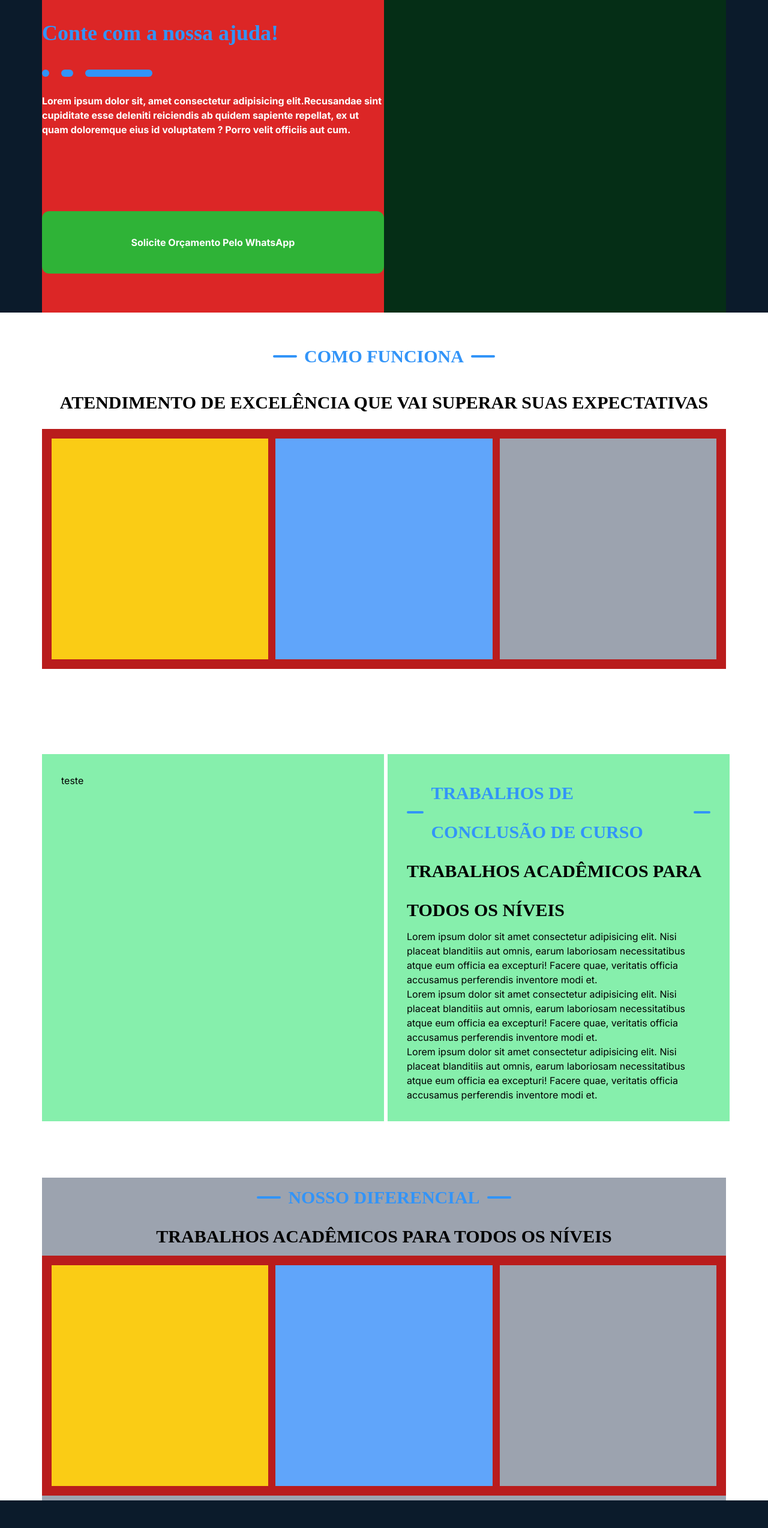
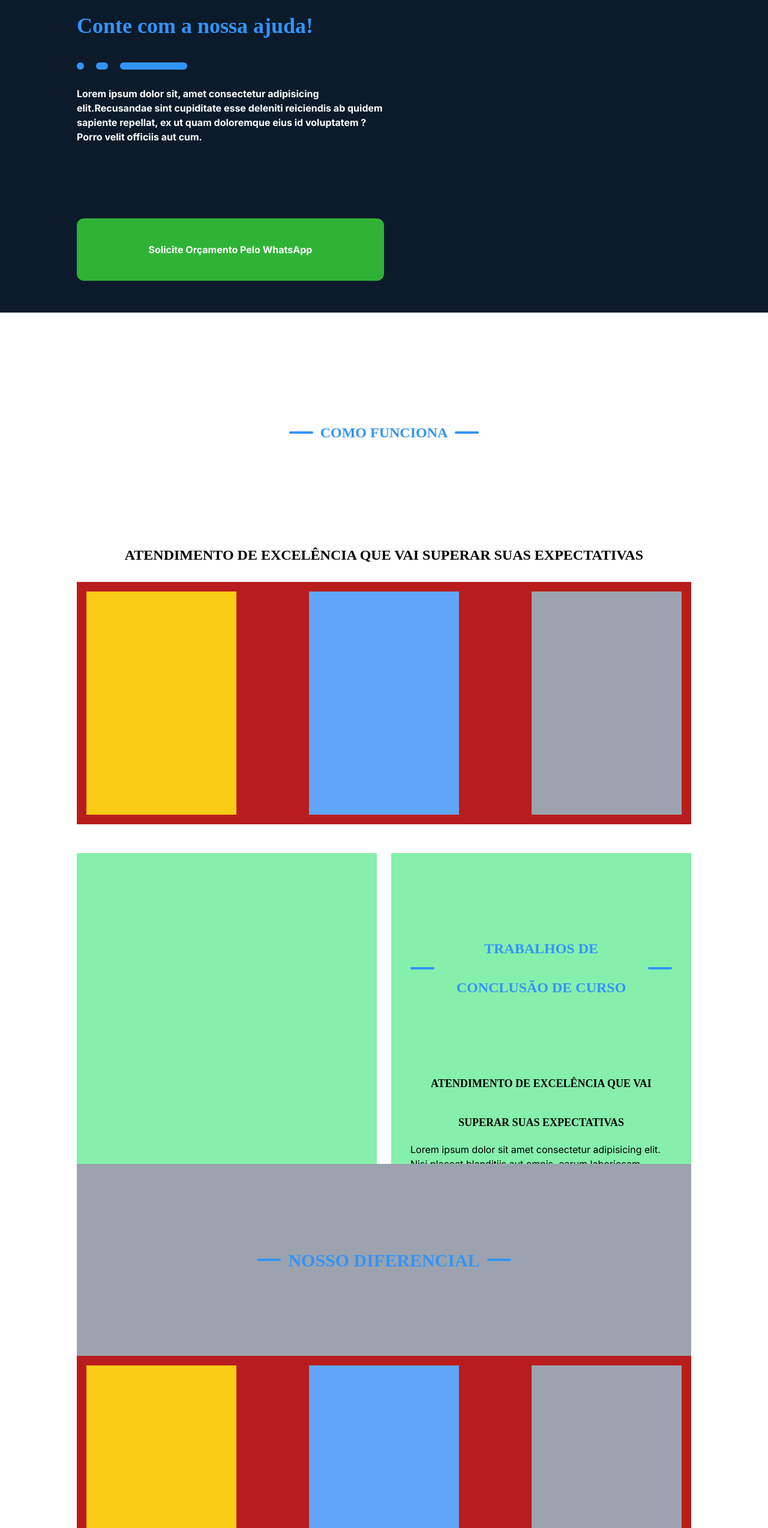
Before and after one commit to MathMendesReis/passei-batido, a Next.js app: page / in a window 1280 px wide. Shown: the part 119-2666 px from the top of the page at 60% size. Built offline with nearby package versions, Linux system fonts and the light colour scheme.

Commit message:
feat:melhorei codigo dos titles e paragraphs

```diff
--- a/src/app/(home)/page.tsx
+++ b/src/app/(home)/page.tsx
@@ -1,59 +1,68 @@
 import React from 'react';
-import TitleWithDescription from '../components/titleWithDescription';
+import { TitleWithBars } from '@/app/components/titleWithDescription/index'
+import BarDefault from '../components/BarDefault';
 
 export default function Home() {
   const lorem = ' Lorem ipsum dolor sit, amet consectetur adipisicing elit.Recusandae sint cupiditate esse deleniti reiciendis ab quidem sapiente repellat, ex ut quam doloremque eius id voluptatem ? Porro velit officiis aut cum.';
 
   return (
     <main className='flex min-h-screen flex-col items-center justify-start'>
-      <section className='w-full min-h-[40rem] bg-[#0B1B2B] flex items-center justify-center '>
-        <div className='w-[1140px] bg-red-600 flex items-center justify-center'>
-          <div className=' min-h-[40rem] w-[36.25rem] flex flex-col gap-3 justify-center'>
+      <header className='w-full min-h-[40rem] bg-[#0B1B2B] flex lg:flex-row items-center justify-center flex-col'>
+        <div className='w-full lg:w-[1024px] flex items-center justify-center flex-wrap lg:flex-nowrap'>
+          <div className=' min-h-[40rem] w-full lg:w-[36.25rem] flex flex-col gap-3 justify-center'>
             <h1 className="w-full text-white text-4xl font-bold font-['Poppins'] leading-[65px]">Precisa comprar seu TCC?</h1>
             <h2 className="w-full  text-[#3294F8] text-4xl font-bold font-['Poppins'] leading-[65px]">Conte com a nossa ajuda!</h2>
+
             <div className='h-3 flex gap-5 my-4'>
-              <div className='h-3 w-3 bg-[#3294F8] rounded-md' />
-              <div className='h-3 w-5 bg-[#3294F8] rounded-md' />
-              <div className='h-3 w-28 bg-[#3294F8] rounded-md' />
+              <BarDefault width={'w-3'} />
+              <BarDefault width={'w-5'} />
+              <BarDefault width={'w-28'}/>
             </div>
             <p className='text-white text-base font-bold leading-6'>{lorem}</p>
             <button className=' bg-[#2FB337] w-full py-8 mt-28 rounded-xl'>
               <span className='text-white font-bold leading-10'>Solicite Orçamento Pelo WhatsApp</span>
             </button>
           </div>
-          <div className=' h-[40rem] w-[36.25rem] bg-green-950'>
-
+          <div className=' h-[40rem] lg:w-[36.25rem] w-full'>
           </div>
         </div>
-      </section>
+      </header>
       <section className=' w-full flex items-center justify-center gap-3 py-10 flex-col p-4'>
-        <TitleWithDescription title='como funciona' paragraph='atendimento de excelência que vai superar suas expectativas' />
-
-        <section className='w-[1140px] bg-red-700 min-h-[25rem] p-4 grid grid-cols-3 justify-items-stretch gap-3 mb-2'>
-          <div className=' col-start-1 col-end-2 w-full bg-yellow-400' />
-          <div className=' col-start-2 col-end-3 w-full bg-blue-400' />
-          <div className=' col-start-3 col-end-4 w-full bg-gray-400' />
+        <TitleWithBars.Root>
+          <TitleWithBars.Bar />
+          <TitleWithBars.Title text='Como funciona' fontSize='text-2xl' />
+          <TitleWithBars.Bar />
+        </TitleWithBars.Root>
+        <TitleWithBars.Paragraph text='atendimento de excelência que vai superar suas expectativas'fontSize='text-2xl' />
+        <section className='w-full lg:w-[1024px] bg-red-700 min-h-[25rem] p-4 flex gap-3 mb-2 flex-wrap items-center justify-between'>
+          <div className=' h-[372px] w-[250px] bg-yellow-400' />
+          <div className=' h-[372px] w-[250px] bg-blue-400' />
+          <div className=' h-[372px] w-[250px] bg-gray-400' />
         </section>
       </section>
-      <section className='w-[1140px] grid grid-cols-2 h-[800px] gap-3 content-center justify-items-stretch'>
-        <div className='bg-green-300 p-8 w-[570px]'>
-          <h1>teste</h1>
+      <section className='lg:w-[1024px] w-full flex flex-wrap gap-3 justify-between items-center h-[518px]'>
+        <div className='bg-green-300 p-8 h-[518px] w-[500px]'>
         </div>
-        <div className='bg-green-300 p-8 w-[570px] '>
-          <TitleWithDescription title='Trabalhos de conclusão de curso' paragraph='Trabalhos Acadêmicos
-para todos os níveis'/>
-          <p>Lorem ipsum dolor sit amet consectetur adipisicing elit. Nisi placeat blanditiis aut omnis, earum laboriosam necessitatibus atque eum officia ea excepturi! Facere quae, veritatis officia accusamus perferendis inventore modi et.</p>
-          <p>Lorem ipsum dolor sit amet consectetur adipisicing elit. Nisi placeat blanditiis aut omnis, earum laboriosam necessitatibus atque eum officia ea excepturi! Facere quae, veritatis officia accusamus perferendis inventore modi et.</p>
-          <p>Lorem ipsum dolor sit amet consectetur adipisicing elit. Nisi placeat blanditiis aut omnis, earum laboriosam necessitatibus atque eum officia ea excepturi! Facere quae, veritatis officia accusamus perferendis inventore modi et.</p>
+        <div className='bg-green-300 p-8 w-[500px] h-[518px] '>
+          <TitleWithBars.Root>
+            <TitleWithBars.Bar />
+            <TitleWithBars.Title text='Trabalhos de conclusão de curso' fontSize='text-2xl' />
+            <TitleWithBars.Bar />
+          </TitleWithBars.Root>
+          <TitleWithBars.Paragraph text='atendimento de excelência que vai superar suas expectativas' fontSize='text-lg'/>
+          <p className='text-base'>Lorem ipsum dolor sit amet consectetur adipisicing elit. Nisi placeat blanditiis aut omnis, earum laboriosam necessitatibus atque eum officia ea excepturi! Facere quae, veritatis officia accusamus perferendis inventore modi et.</p>
         </div>
       </section>
-      <section className='bg-gray-400 w-[1140px] flex flex-col items-center'>
-        <TitleWithDescription title=' Nosso diferencial ' paragraph='Trabalhos Acadêmicos
-para todos os níveis'/>
-        <section className='w-[1140px] bg-red-700 min-h-[25rem] p-4 grid grid-cols-3 justify-items-stretch gap-3 mb-2'>
-          <div className=' col-start-1 col-end-2 w-full bg-yellow-400' />
-          <div className=' col-start-2 col-end-3 w-full bg-blue-400' />
-          <div className=' col-start-3 col-end-4 w-full bg-gray-400' />
+      <section className='bg-gray-400 w-[1024px] flex flex-col items-center'>
+        <TitleWithBars.Root>
+          <TitleWithBars.Bar />
+          <TitleWithBars.Title text='nosso diferencial' />
+          <TitleWithBars.Bar />
+        </TitleWithBars.Root>
+        <section className='w-full lg:w-[1024px] bg-red-700 min-h-[25rem] p-4 flex gap-3 mb-2 flex-wrap items-center justify-between'>
+          <div className=' h-[372px] w-[250px] bg-yellow-400' />
+          <div className=' h-[372px] w-[250px] bg-blue-400' />
+          <div className=' h-[372px] w-[250px] bg-gray-400' />
         </section>
       </section>
       <footer className='w-full min-h-[1339.47px] bg-[#0B1B2B] flex items-center justify-center '></footer>
--- /dev/null
+++ b/src/app/components/BarDefault.tsx
@@ -0,0 +1,14 @@
+
+
+interface Props {
+  color?: string;
+  width?: string;
+  height?: string;
+}
+export default function BarDefault({ color = 'bg-[#3294F8]', width='w-3', height='h-3' }:Props) {
+  return (
+    <div
+    className={`${height} ${width} ${color} rounded-md`}
+    />
+  );
+}
--- a/src/app/components/titleWithDescription.tsx
+++ /dev/null
@@ -1,20 +0,0 @@
-import React from 'react';
-
-type Props = {
-	title: string;
-	paragraph: string;
-};
-export default function TitleWithDescription({title, paragraph}: Props) {
-	return (
-		<>
-			<div className='flex items-center justify-center gap-3'>
-				<div className='h-1 w-10 bg-[#3294F8] rounded-md' />
-				<h1 className=" text-[#3294F8] text-3xl font-bold font-['Poppins'] leading-[65px] uppercase">{title}</h1>
-				<div className='h-1 w-10 bg-[#3294F8] rounded-md' />
-			</div>
-			<div>
-				<p className=" text-black text-3xl font-bold font-['Poppins'] leading-[65px] uppercase">{paragraph}</p>
-			</div>
-		</>
-	);
-}
--- /dev/null
+++ b/src/app/components/titleWithDescription/Bar.tsx
@@ -0,0 +1,5 @@
+import React from 'react'
+
+export default function Bar() {
+  return <div className='h-1 w-10 bg-[#3294F8] rounded-md' />
+}
--- /dev/null
+++ b/src/app/components/titleWithDescription/Paragraph.tsx
@@ -0,0 +1,15 @@
+import React from 'react'
+
+interface Props {
+  text: string
+  fontSize?:string
+
+}
+export default function Paragraph({ text,fontSize='text-3xl' }: Props) {
+  return (
+    <div>
+      <p className={` text-black ${fontSize} font-bold font-['Poppins'] leading-[65px] uppercase text-center`}>{text}</p>
+    </div>
+  )
+
+}
--- /dev/null
+++ b/src/app/components/titleWithDescription/Title.tsx
@@ -0,0 +1,11 @@
+import React from 'react'
+interface Props {
+  text: string
+  fontSize?:string
+}
+
+export default function Title({ text,fontSize='text-3xl' }: Props) {
+  return <h1 className={`text-[#3294F8] ${fontSize} tex font-bold font-['Poppins'] leading-[65px] uppercase flex-1 text-center`}
+  >{text}</h1>
+
+}
--- /dev/null
+++ b/src/app/components/titleWithDescription/TitleRoot.tsx
@@ -0,0 +1,12 @@
+import React from 'react'
+
+interface Props {
+	children: React.ReactNode;
+}
+export default function TitleRoot({children}:Props) {
+  return (
+    <div className='flex items-center justify-center gap-3 h-80'>
+      {children}
+    </div>
+  )
+}
--- /dev/null
+++ b/src/app/components/titleWithDescription/index.tsx
@@ -0,0 +1,12 @@
+import Bar from "./Bar";
+import Paragraph from "./Paragraph";
+import Title from "./Title";
+import TitleRoot from "./TitleRoot";
+
+
+export const TitleWithBars = {
+  Title: Title,
+  Bar:Bar,
+  Paragraph:Paragraph,
+  Root:TitleRoot
+};
--- a/src/app/globals.css
+++ b/src/app/globals.css
@@ -1,3 +1,7 @@
 @tailwind base;
 @tailwind components;
 @tailwind utilities;
+
+*{
+  /* border: 1px solid wheat;; */
+}
```
